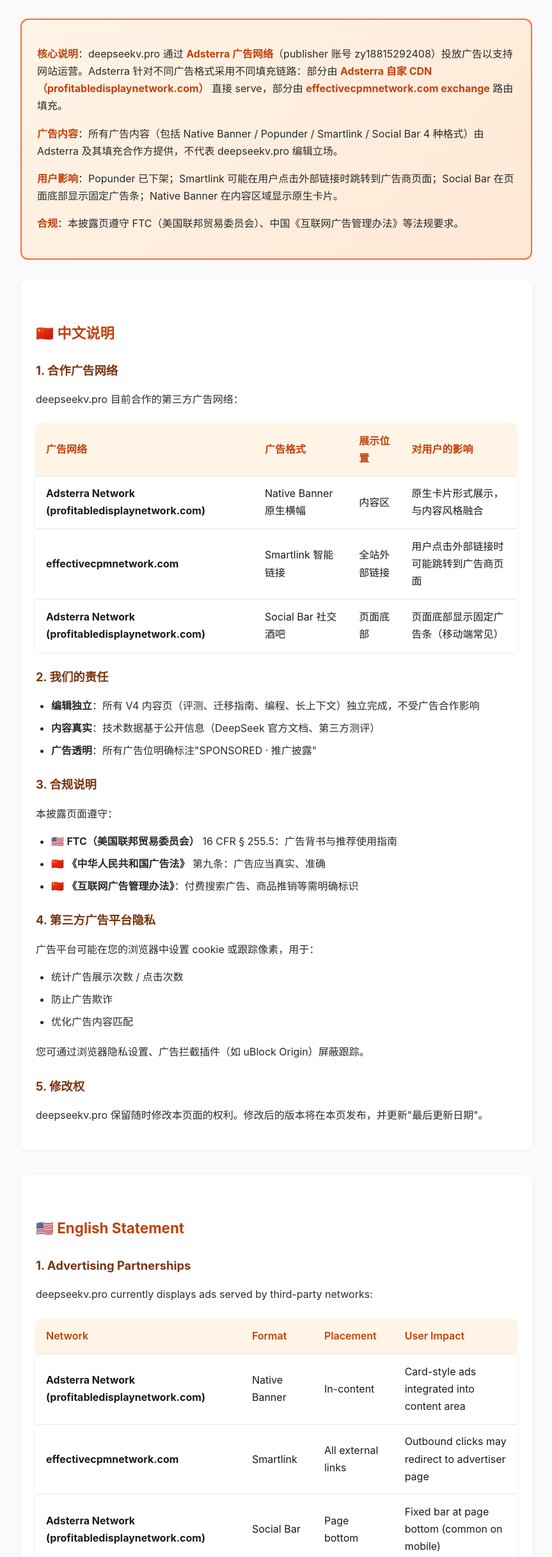
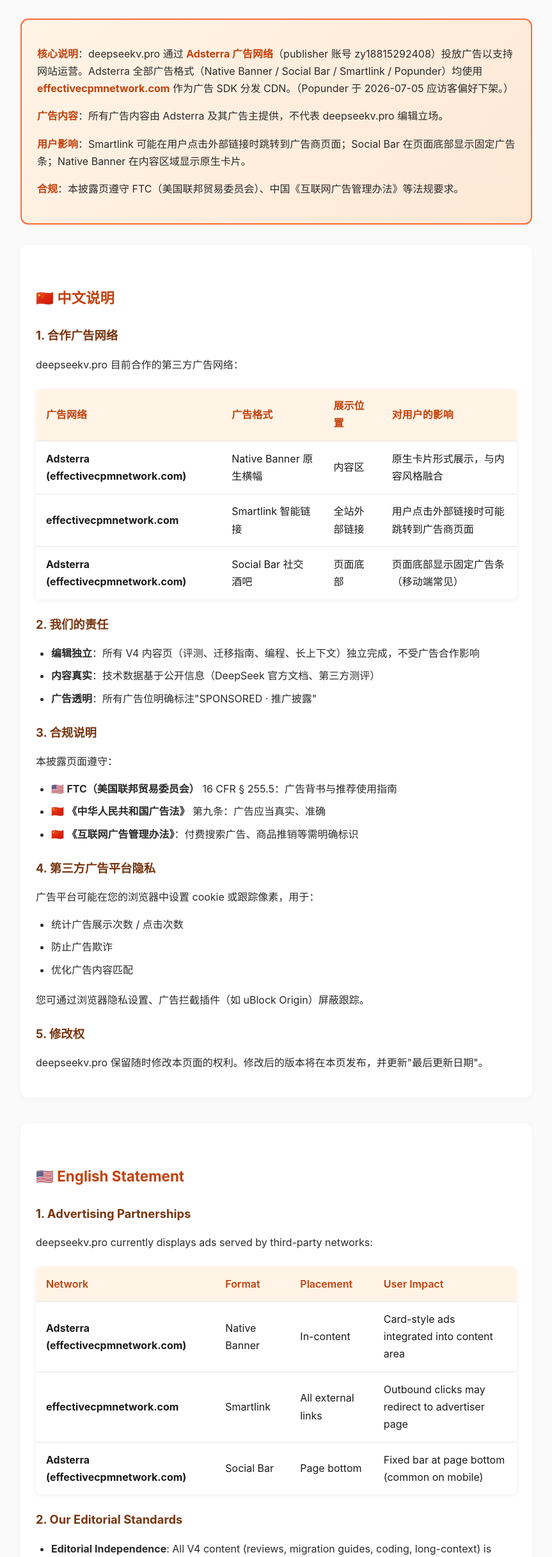
Before and after one commit to 18815292408/deepseekv, a website: page advertising-disclosure.html in a window 1280 px wide. Shown: the part 126-2560 px from the top of the page at 64% size, without its empty margins (208-1071 px from the left). Drawn offline with Linux system fonts and the light colour scheme.

Commit message:
fix(ads): 接入 NativeBanner + SocialBar 真代码（来自 Adsterra dashboard）
用户从 beta.publishers.adsterra.com/websites → deepseekv.pro → AD UNIT → 每个 placement 的 Get Code 弹出框，复制 NativeBanner_1 (id=30113316) 和 SocialBar_1 (id=30113319) 的代码。

确认 effectivecpmnetwork.com 实际是 Adsterra 自家广告 SDK 的 CDN（Native Banner / Social Bar / Popunder / Smartlink 4 种格式都用这个域名），不是我之前以为的第三方 exchange。

Disclosure 同步：核心说明改成'Adsterra 全部广告格式使用 effectivecpmnetwork.com 作为广告 SDK 分发 CDN'

```diff
--- a/advertising-disclosure.html
+++ b/advertising-disclosure.html
@@ -37,9 +37,9 @@
 <h1>广告披露 · Advertising Disclosure</h1>
 
 <div class="disclosure-box">
-    <p><strong>核心说明</strong>：deepseekv.pro 通过 <strong>Adsterra 广告网络</strong>（publisher 账号 zy18815292408）投放广告以支持网站运营。Adsterra 针对不同广告格式采用不同填充链路：部分由 <strong>Adsterra 自家 CDN（profitabledisplaynetwork.com）</strong> 直接 serve，部分由 <strong>effectivecpmnetwork.com exchange</strong> 路由填充。</p>
-    <p><strong>广告内容</strong>：所有广告内容（包括 Native Banner / Popunder / Smartlink / Social Bar 4 种格式）由 Adsterra 及其填充合作方提供，不代表 deepseekv.pro 编辑立场。</p>
-    <p><strong>用户影响</strong>：Popunder 已下架；Smartlink 可能在用户点击外部链接时跳转到广告商页面；Social Bar 在页面底部显示固定广告条；Native Banner 在内容区域显示原生卡片。</p>
+    <p><strong>核心说明</strong>：deepseekv.pro 通过 <strong>Adsterra 广告网络</strong>（publisher 账号 zy18815292408）投放广告以支持网站运营。Adsterra 全部广告格式（Native Banner / Social Bar / Smartlink / Popunder）均使用 <strong>effectivecpmnetwork.com</strong> 作为广告 SDK 分发 CDN。（Popunder 于 2026-07-05 应访客偏好下架。）</p>
+    <p><strong>广告内容</strong>：所有广告内容由 Adsterra 及其广告主提供，不代表 deepseekv.pro 编辑立场。</p>
+    <p><strong>用户影响</strong>：Smartlink 可能在用户点击外部链接时跳转到广告商页面；Social Bar 在页面底部显示固定广告条；Native Banner 在内容区域显示原生卡片。</p>
     <p><strong>合规</strong>：本披露页遵守 FTC（美国联邦贸易委员会）、中国《互联网广告管理办法》等法规要求。</p>
 </div>
 
@@ -60,7 +60,7 @@
     </thead>
     <tbody>
         <tr>
-            <td><strong>Adsterra Network (profitabledisplaynetwork.com)</strong></td>
+            <td><strong>Adsterra (effectivecpmnetwork.com)</strong></td>
             <td>Native Banner 原生横幅</td>
             <td>内容区</td>
             <td>原生卡片形式展示，与内容风格融合</td>
@@ -75,7 +75,7 @@
             <td>用户点击外部链接时可能跳转到广告商页面</td>
         </tr>
         <tr>
-            <td><strong>Adsterra Network (profitabledisplaynetwork.com)</strong></td>
+            <td><strong>Adsterra (effectivecpmnetwork.com)</strong></td>
             <td>Social Bar 社交酒吧</td>
             <td>页面底部</td>
             <td>页面底部显示固定广告条（移动端常见）</td>
@@ -128,7 +128,7 @@
     </thead>
     <tbody>
         <tr>
-            <td><strong>Adsterra Network (profitabledisplaynetwork.com)</strong></td>
+            <td><strong>Adsterra (effectivecpmnetwork.com)</strong></td>
             <td>Native Banner</td>
             <td>In-content</td>
             <td>Card-style ads integrated into content area</td>
@@ -141,7 +141,7 @@
             <td>Outbound clicks may redirect to advertiser page</td>
         </tr>
         <tr>
-            <td><strong>Adsterra Network (profitabledisplaynetwork.com)</strong></td>
+            <td><strong>Adsterra (effectivecpmnetwork.com)</strong></td>
             <td>Social Bar</td>
             <td>Page bottom</td>
             <td>Fixed bar at page bottom (common on mobile)</td>
```
Also changed, not shown: deepseek-v3-to-v4-migration.html (+9 -9 lines), deepseek-v4-coding-benchmark.html (+9 -9 lines), deepseek-v4-long-context.html (+9 -9 lines), deepseek-v4.html (+9 -9 lines), deepseek32-landing.html (+9 -9 lines).
